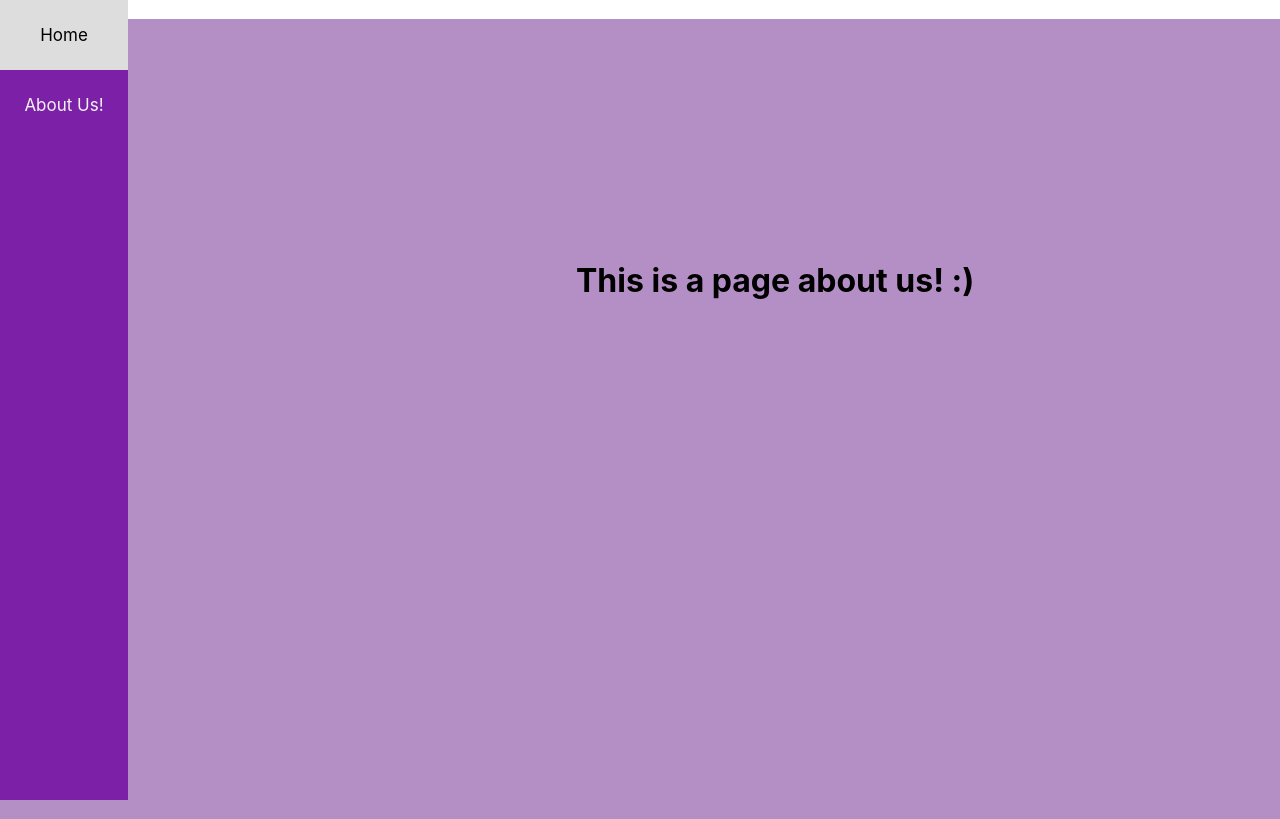
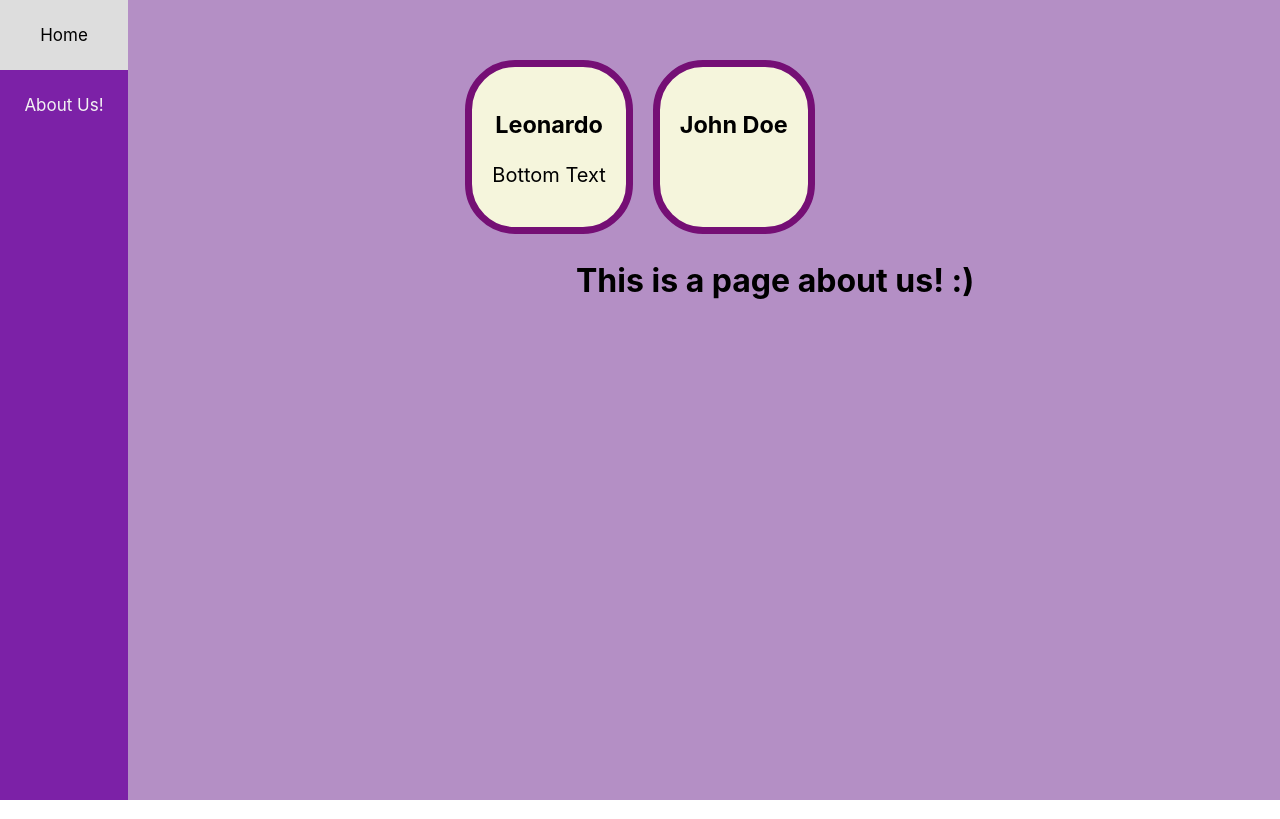
Before and after one commit to hcp-uw/rate-my-class, a React (Create React App) app: page /about in a window 1280 px wide. Built offline with nearby package versions, Linux system fonts and the light colour scheme.

Commit message:
AboutUs flexContainer add test

```diff
--- a/src/Front-End/Pages/AboutUs/AboutUs.css
+++ b/src/Front-End/Pages/AboutUs/AboutUs.css
@@ -25,3 +25,23 @@
 #SearchBar {
     padding: 10px;
 }
+
+.flex-container {
+    display: flex;
+    flex-wrap: wrap;
+    flex-direction: row;
+    justify-content: center;
+    padding: 50px;
+}
+
+.flex-container > div {
+    background-color: beige;
+    border-style: solid;
+    border-radius: 50px;
+    border-color: rgb(117, 15, 117);
+    border-width: 7px;
+    margin: 10px 10px 10px 10px;
+    padding: 20px;
+    text-align: center;
+    font-size: 20px;
+}
```
